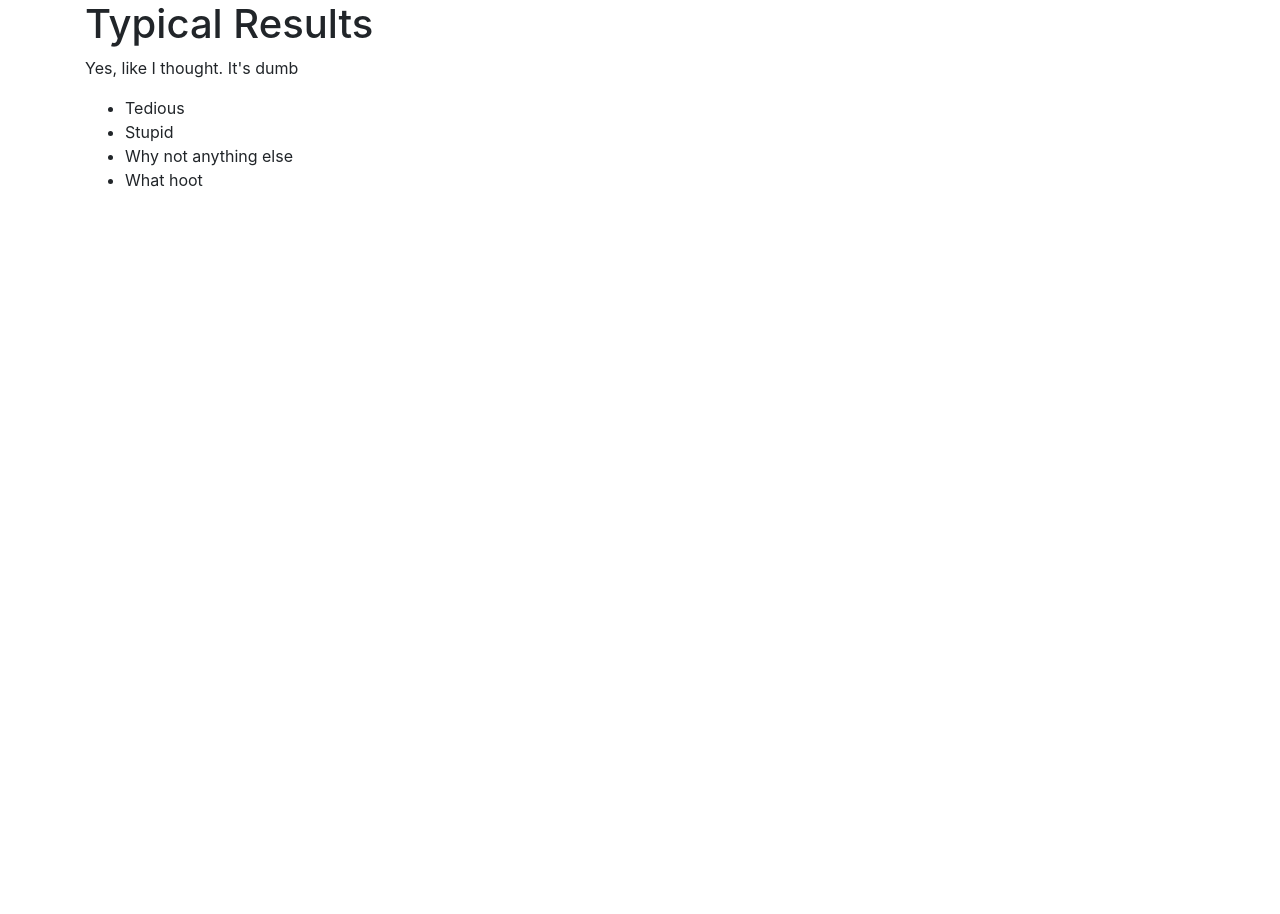
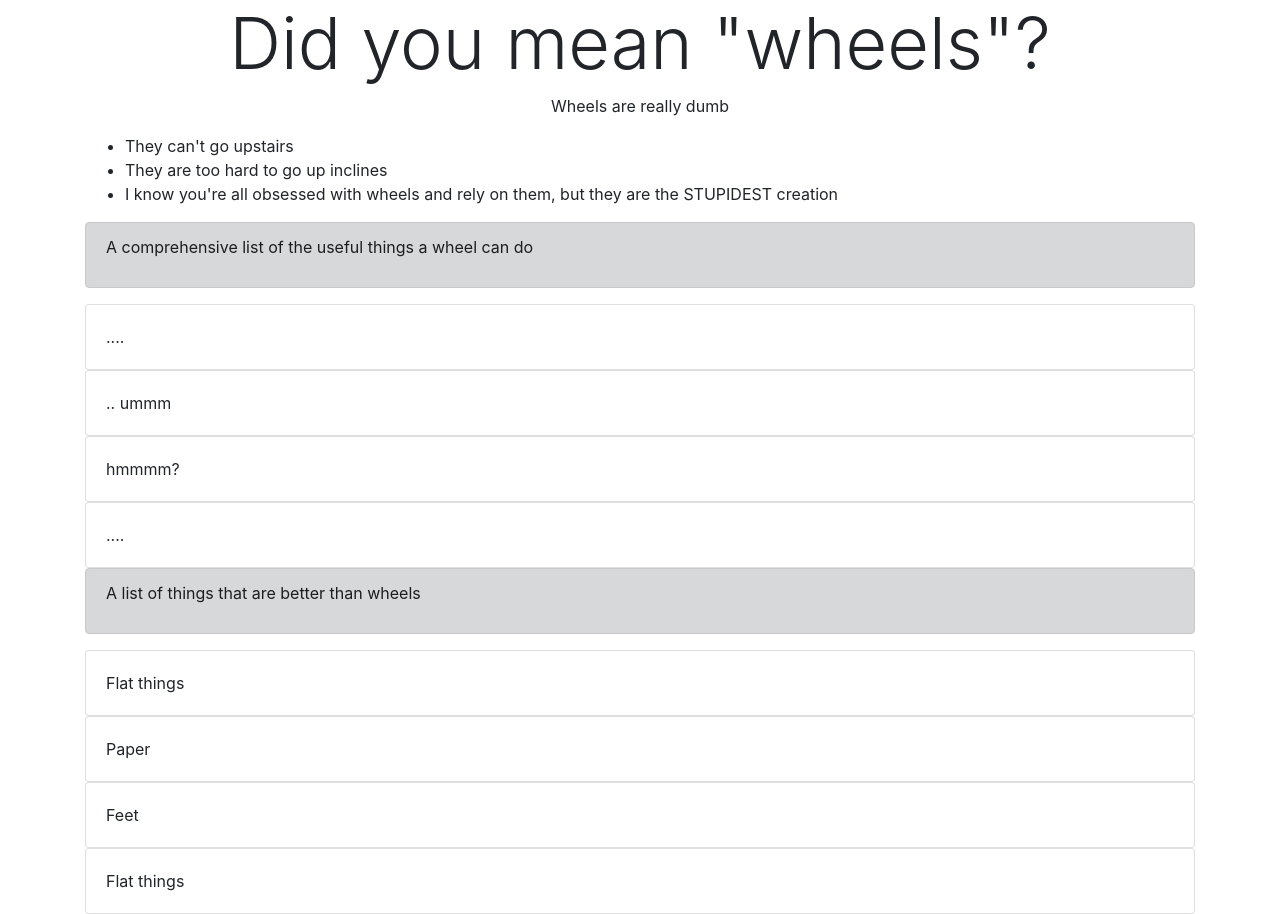
Before and after one commit to Wyseguys/wheelsarestupid, a website: page results.html in a window 1280 px wide. Before the commit the page ends 800 px from the top, so only its background shows below. Drawn offline with nearby package versions, Linux system fonts and the light colour scheme.

Commit message:
Added a more complete search result

```diff
--- a/results.html
+++ b/results.html
@@ -10,7 +10,8 @@
   <link rel="manifest" href="site.webmanifest">
   <link rel="apple-touch-icon" href="icon.png">
   <link rel="stylesheet" href="css/normalize.css">
-  <link rel="stylesheet" href="https://stackpath.bootstrapcdn.com/bootstrap/4.3.1/css/bootstrap.min.css" integrity="sha384-ggOyR0iXCbMQv3Xipma34MD+dH/1fQ784/j6cY/iJTQUOhcWr7x9JvoRxT2MZw1T" crossorigin="anonymous">
+  <link rel="stylesheet" href="https://stackpath.bootstrapcdn.com/bootstrap/4.3.1/css/bootstrap.min.css"
+    integrity="sha384-ggOyR0iXCbMQv3Xipma34MD+dH/1fQ784/j6cY/iJTQUOhcWr7x9JvoRxT2MZw1T" crossorigin="anonymous">
   <link rel="stylesheet" href="css/main.css">
 
   <meta name="theme-color" content="#fafafa">
@@ -22,26 +23,98 @@
   <![endif]-->
 
   <!-- Add your site or application content here -->
-  <h1>Typical Results</h1>
-  <p>Yes, like I thought.  It's dumb</p>
-  <ul>
-      <li>Tedious</li>
-      <li>Stupid</li>
-      <li>Why not anything else</li>
-      <li>What hoot</li>
-  </ul>
+  <div class="row">
+    <div class="col text-center">
+      <h1 class="display-3">Did you mean "wheels"?</h1>
+    </div>
+  </div>
+  <div class="row">
+    <div class="col text-center">
+      <p>Wheels are really dumb</p>
+    </div>
+  </div>
+  <div class="row">
+    <div class="col">
+      <ul>
+        <li>They can't go upstairs</li>
+        <li>They are too hard to go up inclines</li>
+        <li>I know you're all obsessed with wheels and rely on them, but they are the STUPIDEST creation</li>
+      </ul>
+    </div>
+  </div>
+  <div class="row">
+    <div class="col">
+      <div class="alert alert-dark" role="alert">
+        <p>A comprehensive list of the useful things a wheel can do</p>
+      </div>
+      <div class="card">
+        <div class="card-body">
+          ....
+        </div>
+      </div>
+      <div class="card">
+        <div class="card-body">
+          .. ummm
+        </div>
+      </div>
+      <div class="card">
+        <div class="card-body">
+          hmmmm?
+        </div>
+      </div>
+      <div class="card">
+        <div class="card-body">
+          ....
+        </div>
+      </div>
+
+
+
+      <div class="alert alert-dark" role="alert">
+        <p>A list of things that are better than wheels</p>
+      </div>
+      <div class="card">
+        <div class="card-body">
+          Flat things
+        </div>
+      </div>
+
+      <div class="card">
+        <div class="card-body">
+          Paper
+        </div>
+      </div>
+      <div class="card">
+        <div class="card-body">
+          Feet
+        </div>
+      </div>
+      <div class="card">
+        <div class="card-body">
+          Flat things
+        </div>
+      </div>
+    </div>
+  </div>
 
 
 
   <script src="js/vendor/modernizr-3.7.1.min.js"></script>
-  <script src="https://stackpath.bootstrapcdn.com/bootstrap/4.3.1/js/bootstrap.min.js" integrity="sha384-JjSmVgyd0p3pXB1rRibZUAYoIIy6OrQ6VrjIEaFf/nJGzIxFDsf4x0xIM+B07jRM" crossorigin="anonymous"></script>
-  <script src="https://code.jquery.com/jquery-3.3.1.slim.min.js" integrity="sha384-q8i/X+965DzO0rT7abK41JStQIAqVgRVzpbzo5smXKp4YfRvH+8abtTE1Pi6jizo" crossorigin="anonymous"></script>  <script>window.jQuery || document.write('<script src="js/vendor/jquery-3.4.1.min.js"><\/script>')</script>
-  <script src="https://cdnjs.cloudflare.com/ajax/libs/popper.js/1.14.7/umd/popper.min.js" integrity="sha384-UO2eT0CpHqdSJQ6hJty5KVphtPhzWj9WO1clHTMGa3JDZwrnQq4sF86dIHNDz0W1" crossorigin="anonymous"></script>
+  <script src="https://stackpath.bootstrapcdn.com/bootstrap/4.3.1/js/bootstrap.min.js"
+    integrity="sha384-JjSmVgyd0p3pXB1rRibZUAYoIIy6OrQ6VrjIEaFf/nJGzIxFDsf4x0xIM+B07jRM"
+    crossorigin="anonymous"></script>
+  <script src="https://code.jquery.com/jquery-3.3.1.slim.min.js"
+    integrity="sha384-q8i/X+965DzO0rT7abK41JStQIAqVgRVzpbzo5smXKp4YfRvH+8abtTE1Pi6jizo"
+    crossorigin="anonymous"></script>
+  <script>window.jQuery || document.write('<script src="js/vendor/jquery-3.4.1.min.js"><\/script>')</script>
+  <script src="https://cdnjs.cloudflare.com/ajax/libs/popper.js/1.14.7/umd/popper.min.js"
+    integrity="sha384-UO2eT0CpHqdSJQ6hJty5KVphtPhzWj9WO1clHTMGa3JDZwrnQq4sF86dIHNDz0W1"
+    crossorigin="anonymous"></script>
   <script src="js/plugins.js"></script>
   <script src="js/main.js"></script>
   <script>
     window.ga = function () { ga.q.push(arguments) }; ga.q = []; ga.l = +new Date;
-    ga('create', 'UA-147638374-1', 'auto'); ga('set','transport','beacon'); ga('send', 'pageview')
+    ga('create', 'UA-147638374-1', 'auto'); ga('set', 'transport', 'beacon'); ga('send', 'pageview')
   </script>
   <script src="https://www.google-analytics.com/analytics.js" async></script>
 </body>
```
Also changed, not shown: index.html (+24 -9 lines).
